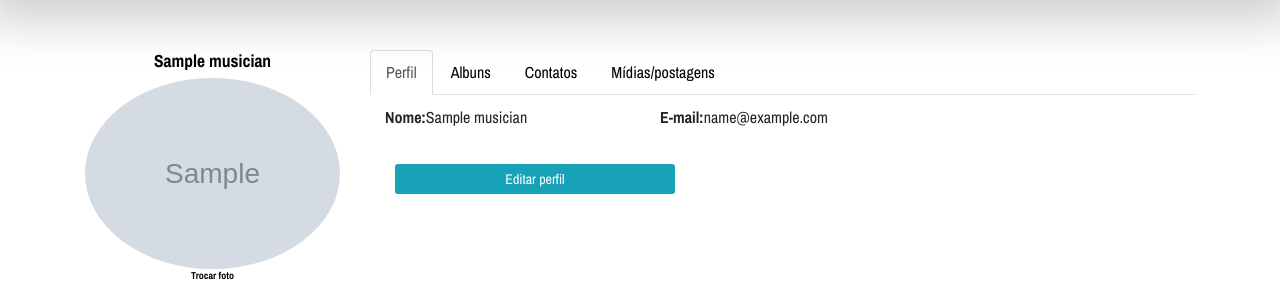
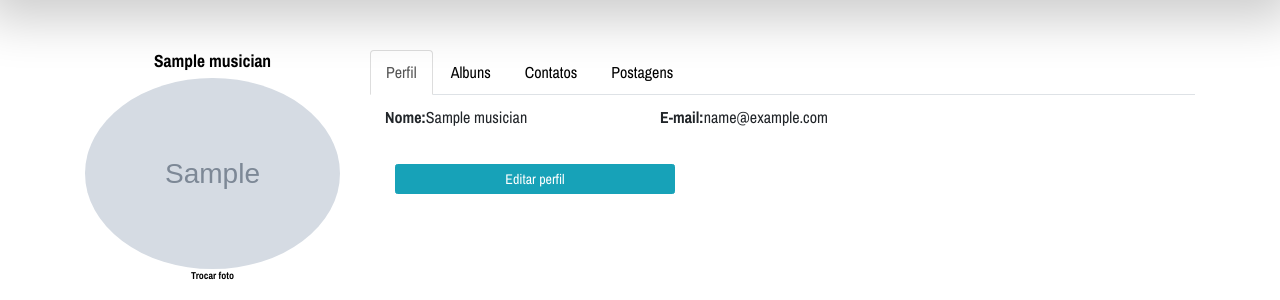
Before and after one commit to oxitovaldeci/composer, a Django app: page /accounts/ in a window 1280 px wide. Shown: the part 105-405 px from the top of the page. Run offline with Django 3.2, Linux system fonts and the light colour scheme; a user stored in the database is signed in; tables that the repository leaves empty hold one stand-in row (values such as "Sample post"); grey boxes marked "Sample" are stand-in pictures; some libraries are stand-ins or nearby versions.

Commit message:
menos mídias

```diff
--- a/music/models.py
+++ b/music/models.py
@@ -126,7 +126,6 @@ class Post(models.Model):
     title = models.CharField(_("Título da postagem"), max_length=50)
     text = models.TextField(_("Texto"), blank=True, null=True)
     image = models.ImageField(_("Imagem"), upload_to="posts/images", blank=True, null=True)
-    media = models.FileField(_("Mídia (Ex: Vídeo ou áudio)"), upload_to="posts/media/", blank=True, null=True)
     musician = models.ForeignKey("music.Musician", verbose_name=_("Músico"), on_delete=models.CASCADE)
 
     created_at = models.DateTimeField(_("Data de Criação"), auto_now_add=True)
--- a/templates/accounts/account.html
+++ b/templates/accounts/account.html
@@ -36,7 +36,7 @@ Sua conta
     </a>
   </li>
   <li>
-    <a data-toggle="tab" href="#posts">Mídias/postagens
+    <a data-toggle="tab" href="#posts">Postagens
     </a>
   </li>
 </ul>
--- a/templates/musician/profile.html
+++ b/templates/musician/profile.html
@@ -1116,7 +1116,7 @@ main
                   <li class="active">
                     <a data-toggle="tab" href="#albums" class="td active show"><span>ALBUNS/CDS</span></a>
                    </li>
-                   <li><a data-toggle="tab" href="#posts" class="td"><span>MÍDIAS/POSTAGENS</span></a></li>
+                   <li><a data-toggle="tab" href="#posts" class="td"><span>POSTAGENS</span></a></li>
                 </ul>
               </div>
             </div>
```
Also changed, not shown: music/migrations/0021_remove_post_media.py (added).
